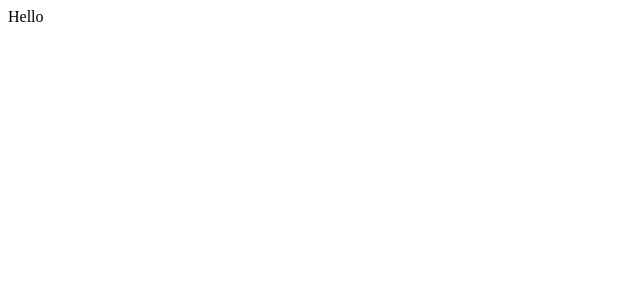
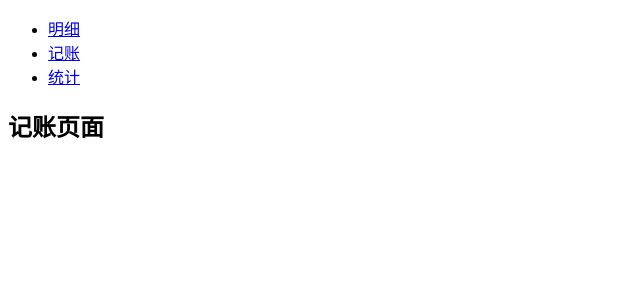
Before and after one commit to isCCcc/react_account, a React (Create React App) app: page /money in a window 1280 px wide. Shown: the top 300 px of the page, without its empty margins (0-640 px from the left). Built offline with nearby package versions, Linux system fonts and the light colour scheme.

Commit message:
完成路由切换

```diff
--- a/package.json
+++ b/package.json
@@ -13,6 +13,7 @@
     "node-sass": "npm:dart-sass",
     "react": "^18.2.0",
     "react-dom": "^18.2.0",
+    "react-router-dom": "^6.4.2",
     "react-scripts": "5.0.1",
     "styled-components": "^5.3.6",
     "typescript": "^4.8.4",
@@ -43,6 +44,7 @@
     ]
   },
   "devDependencies": {
+    "@types/react-router-dom": "^5.3.3",
     "@types/styled-components": "^5.1.26"
   }
 }
--- a/src/App.tsx
+++ b/src/App.tsx
@@ -1,11 +1,73 @@
-import React from 'react';
+import React from "react";
+import {
+    BrowserRouter as Router,
+    Route,
+    Link,
+    Routes, useLocation, Navigate
+} from "react-router-dom";
 
 function App() {
-  return (
-      <div>
-        Hello
-      </div>
-  );
+    return (
+        <Router>
+            <div>
+                <ul>
+                    <li>
+                        <Link to="/details">明细</Link>
+                    </li>
+                    <li>
+                        <Link to="/money">记账</Link>
+                    </li>
+                    <li>
+                        <Link to="/statistics">统计</Link>
+                    </li>
+                </ul>
+
+                <Routes>
+                    <Route path="/details" element={<Details/>}/>
+                    <Route path="/money" element={<Money/>}/>
+                    <Route path="/statistics" element={<Statistics/>}/>
+                    <Route path="/" element={<Navigate replace to="/money"/> }/>
+                    <Route path="*" element={<NoMatch/>}/>
+                </Routes>
+            </div>
+        </Router>
+    );
+}
+
+function Details() {
+    return (
+        <div>
+            <h2>明细页面</h2>
+        </div>
+    );
+}
+
+function Money() {
+    return (
+        <div>
+            <h2>记账页面</h2>
+        </div>
+    );
+}
+
+function Statistics() {
+    return (
+        <div>
+            <h2>统计页面</h2>
+        </div>
+    );
+}
+
+function NoMatch() {
+    let location = useLocation();
+
+    return (
+        <div>
+            <h3>
+                No match for <code>{location.pathname}</code>
+            </h3>
+        </div>
+    );
 }
 
 export default App;
```
